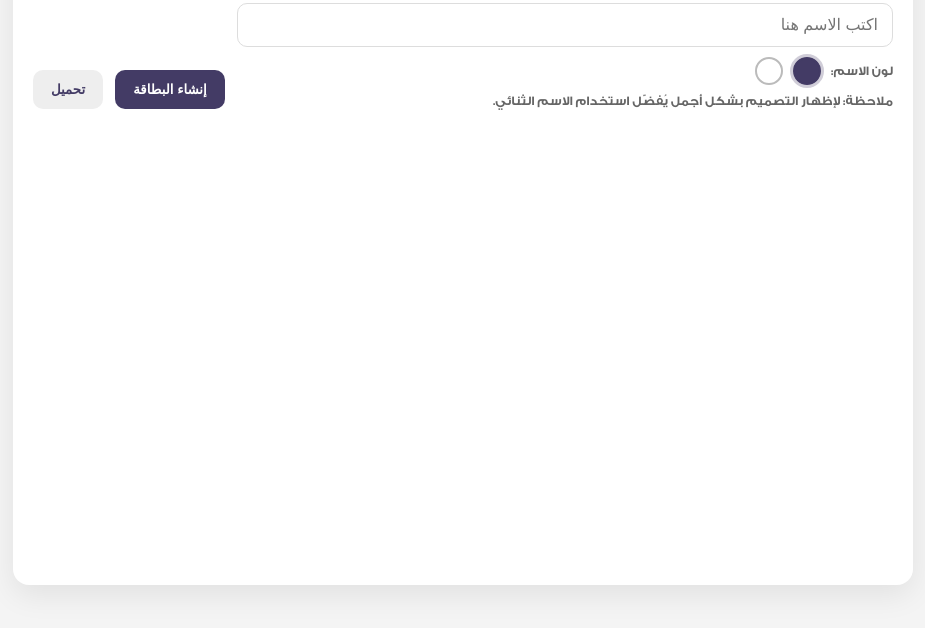
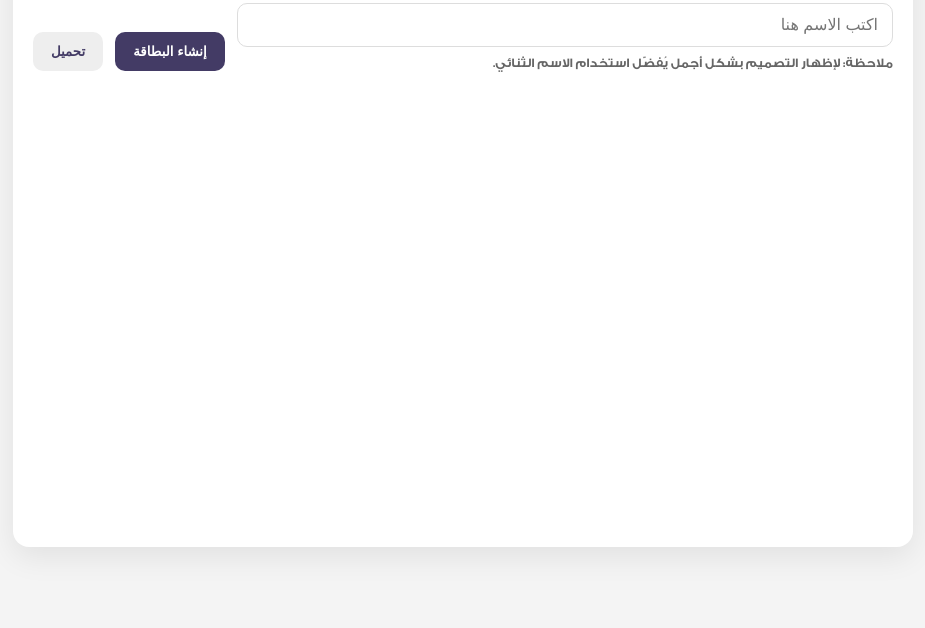
Before and after one commit to alsarah-co/Founding-Day, a plain HTML site: page index.html in a window 1280 px wide. Shown: the part 146-774 px from the top of the page, without its empty margins (177-1102 px from the left). Drawn offline with Linux system fonts and the light colour scheme.

Commit message:
Update index.html

```diff
--- a/index.html
+++ b/index.html
@@ -94,34 +94,6 @@ button{
   color:#666;
 }
 
-/* اختيار اللون */
-.color-picker{
-  margin-top:10px;
-  display:flex;
-  align-items:center;
-  gap:10px;
-}
-
-.color-picker span{
-  font-size:13px;
-  color:#666;
-  font-weight:bold;
-}
-
-.color-btn{
-  width:28px;
-  height:28px;
-  border-radius:50%;
-  border:2px solid #ddd;
-  cursor:pointer;
-  padding:0;
-}
-
-.color-btn.active{
-  outline:3px solid rgba(67,59,101,.25);
-  border-color:#433b65;
-}
-
 canvas{
   width:100%;
   height:auto;
@@ -143,22 +115,6 @@ canvas{
       <div class="field">
         <label>اسم الموظف</label>
         <input id="name" placeholder="اكتب الاسم هنا" />
-
-        <!-- اختيار اللون (لونين فقط) -->
-        <div class="color-picker">
-          <span>لون الاسم:</span>
-
-          <button type="button" class="color-btn active"
-            data-color="#433b65"
-            style="background:#433b65;">
-          </button>
-
-          <button type="button" class="color-btn"
-            data-color="#ffffff"
-            style="background:#ffffff; border:2px solid #bbb;">
-          </button>
-        </div>
-
         <div class="note">
           ملاحظة: لإظهار التصميم بشكل أجمل يُفضّل استخدام الاسم الثنائي.
         </div>
@@ -174,7 +130,7 @@ canvas{
 </div>
 
 <script>
-let NAME_COLOR = "#433b65";
+const NAME_COLOR = "#fcf5ed";  // ✅ اللون الثابت الجديد
 
 const BASE_FONT_SIZE = 130;
 const MIN_FONT_SIZE = 80;
@@ -246,14 +202,6 @@ function download(){
 
 genBtn.onclick = generate;
 dlBtn.onclick = download;
-
-document.querySelectorAll(".color-btn").forEach(btn=>{
-  btn.addEventListener("click", ()=>{
-    NAME_COLOR = btn.dataset.color;
-    document.querySelectorAll(".color-btn").forEach(b=>b.classList.remove("active"));
-    btn.classList.add("active");
-  });
-});
 </script>
 </body>
 </html>
```
